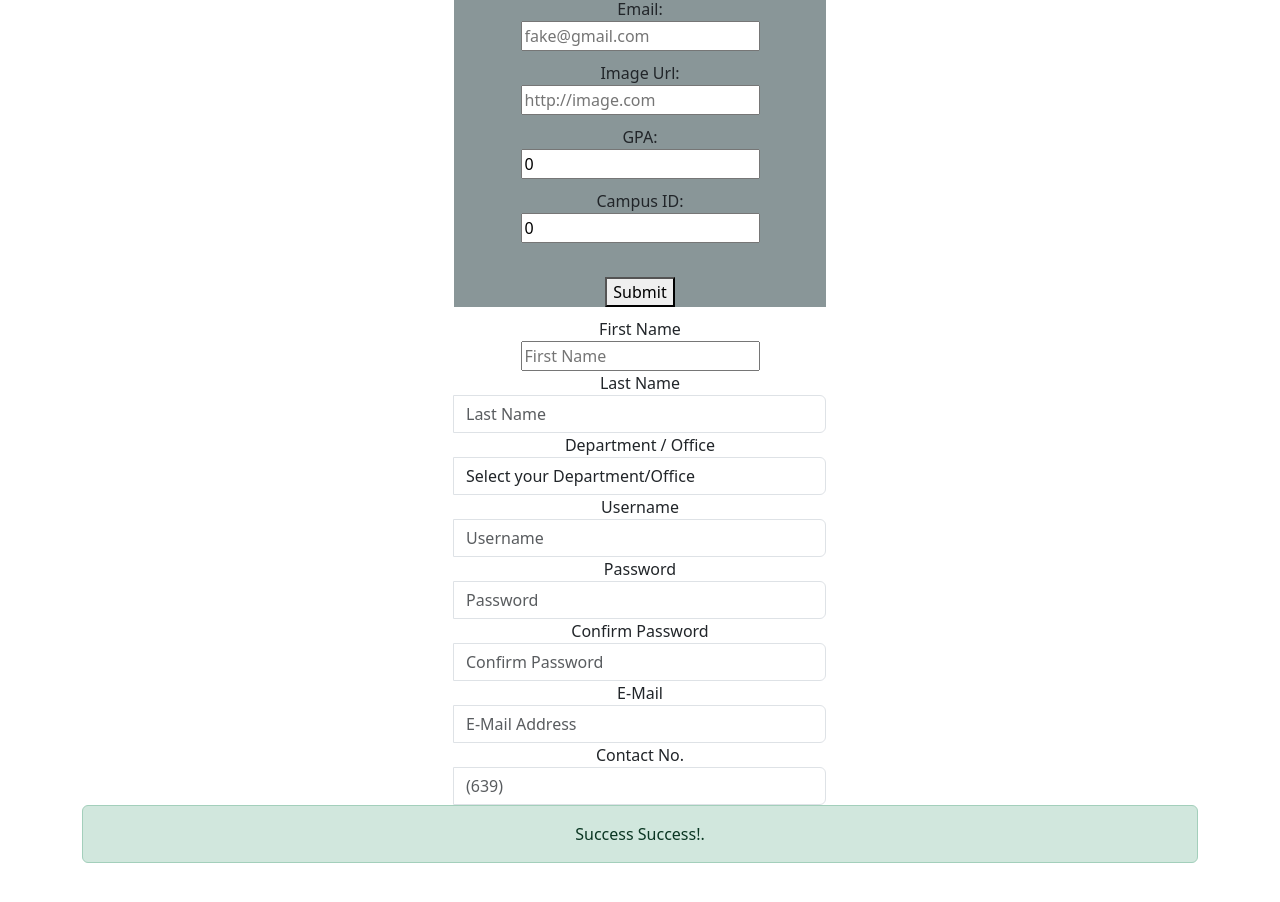
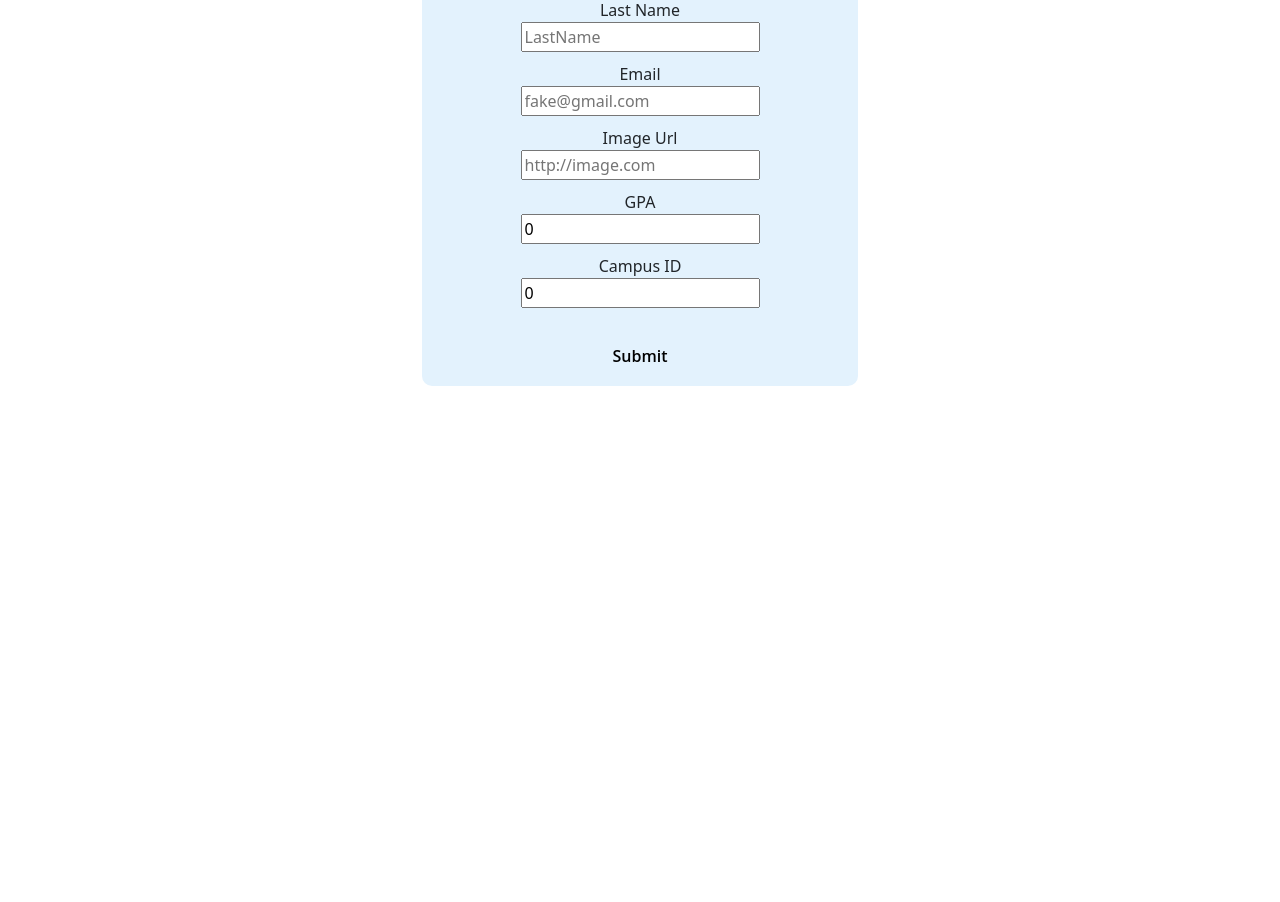
Before and after one commit to jons-repo/CRUD-App, a React (Create React App) app: page /students/add in a window 1280 px wide. Shown: the part 280-1182 px from the top of the page. After the commit the page ends 800 px from the top, so only its background shows below. Built offline with nearby package versions, Linux system fonts and the light colour scheme.

Commit message:
Did the css for the student registration form

```diff
--- a/src/App/App.css
+++ b/src/App/App.css
@@ -1,5 +1,6 @@
 .centered {
     text-align: center;
+    margin-top: 25px;
   }
 
 
@@ -57,4 +58,31 @@
 .formInput {
     margin: 10px;
     align-items: end;
+
 }
+
+.button {
+    background-color: transparent;
+    border-color: black;
+    border: 0;
+    font-family: 'Open Sans', sans-serif;
+    font-weight: 600;
+    line-height: 1;
+    width: 100%; /* Large, mobile-friendly touch target */
+    border-radius: 3px;
+
+    /* Media Queries */
+    @media (min-width: 37.5em) {
+      width: auto;
+      padding:0.4rem 2rem;
+    }
+  }
+
+  .button:hover{
+    border: 2;
+    background-color: #bcdff7b6;
+  }
+
+  .button:active{
+    background-color:#bcdff7;
+  }
--- a/src/components/studentForm.jsx
+++ b/src/components/studentForm.jsx
@@ -56,182 +56,60 @@ const StudentForm = ({ onSubmit }) => {
 
     return (
         <div>
-            <form class="addForm" onSubmit={handleSubmitChange}>
+            <br></br>
+            <form className="form-group" style={{ backgroundColor: "#e3f2fd", display: "inline-block", padding:" 1rem 2rem", borderRadius: "10px"}} onSubmit={handleSubmitChange}>
 
                 <center><legend><h3><b>Student Registration Form</b></h3></legend></center><br />
 
 
                 <div class="formInput">
-                    <label htmlFor="firstName" >First Name: </label>
+                    <label htmlFor="firstName" >First Name </label>
                     <div>
                         <input type="text" placeholder="FirstName" id="firstName" value={firstName} onChange={handleFirstNameChange} />
                     </div>
                 </div>
                 <div class="formInput">
-                    <label htmlFor="lastName">Last Name: </label>
+                    <label htmlFor="lastName">Last Name </label>
                     <div>
                         <input type="text" placeholder="LastName" id="lastName" value={lastName} onChange={handleLastNameChange} />
                     </div>
                 </div>
                 <div class="formInput">
-                    <label htmlFor="email">Email: </label>
+                    <label htmlFor="email">Email </label>
                     <div>
                         <input type="text" placeholder="fake@gmail.com" id="email" value={email} onChange={handleEmailChange} />
                     </div>
                 </div>
                 <div class="formInput">
-                    <label htmlFor="imageUrl">Image Url: </label>
+                    <label htmlFor="imageUrl">Image Url </label>
                     <div>
                         <input type="text" placeholder="http://image.com" id="imageUrl" value={imageUrl} onChange={handleImageUrlChange} />
 
                     </div>
                 </div>
                 <div class="formInput">
-                    <label htmlFor="gpa">GPA: </label>
+                    <label htmlFor="gpa">GPA </label>
                     <div>
                         <input type="number" step="0.1" id="gpa" value={gpa} onChange={handleGpaChange} />
                     </div>
                 </div>
                 <div class="formInput">
-                    <label htmlFor="campus id">Campus ID: </label>
+                    <label htmlFor="campus id">Campus ID </label>
                     <div>
                         <input type="number" id="campuId" value={campusId} onChange={handleCampusIdChange} />
                     </div>
                 </div>
                 <br></br>
 
-                <button type="submit">Submit</button>
+                <button class="button" type="submit">Submit</button>
 
 
             </form>
 
 
-            <div class="container">
-
-                <form class="well form-horizontal" action=" " method="post" id="contact_form">
-                    <fieldset>
-
-                        {/* <!-- Form Name --> */}
-
-                        {/* <!-- Text input--> */}
-
-                        <div >
-                            <label >First Name</label>
-                            <div >
-                                <div >
-                                    <input name="first_name" placeholder="First Name" type="text" />
-                                </div>
-                            </div>
-                        </div>
-
-                        {/* <!-- Text input--> */}
-
-                        <div class="form-group">
-                            <label class="col-md-4 control-label" >Last Name</label>
-                            <div class="col-md-4 inputGroupContainer">
-                                <div class="input-group">
-                                    <span class="input-group-addon"><i class="glyphicon glyphicon-user"></i></span>
-                                    <input name="last_name" placeholder="Last Name" class="form-control" type="text" />
-                                </div>
-                            </div>
-                        </div>
-
-                        <div class="form-group">
-                            <label class="col-md-4 control-label">Department / Office</label>
-                            <div class="col-md-4 selectContainer">
-                                <div class="input-group">
-                                    <span class="input-group-addon"><i class="glyphicon glyphicon-list"></i></span>
-                                    <select name="department" class="form-control selectpicker">
-                                        <option value="">Select your Department/Office</option>
-                                        <option>Department of Engineering</option>
-                                        <option>Department of Agriculture</option>
-                                        <option >Accounting Office</option>
-                                        <option >Tresurer's Office</option>
-                                        <option >MPDC</option>
-                                        <option >MCTC</option>
-                                        <option >MCR</option>
-                                        <option >Mayor's Office</option>
-                                        <option >Tourism Office</option>
-                                    </select>
-                                </div>
-                            </div>
-                        </div>
-
-                        {/* <!-- Text input--> */}
-
-                        <div class="form-group">
-                            <label class="col-md-4 control-label">Username</label>
-                            <div class="col-md-4 inputGroupContainer">
-                                <div class="input-group">
-                                    <span class="input-group-addon"><i class="glyphicon glyphicon-user"></i></span>
-                                    <input name="user_name" placeholder="Username" class="form-control" type="text" />
-                                </div>
-                            </div>
-                        </div>
-
-                        {/* <!-- Text input--> */}
-
-                        <div class="form-group">
-                            <label class="col-md-4 control-label" >Password</label>
-                            <div class="col-md-4 inputGroupContainer">
-                                <div class="input-group">
-                                    <span class="input-group-addon"><i class="glyphicon glyphicon-user"></i></span>
-                                    <input name="user_password" placeholder="Password" class="form-control" type="password" />
-                                </div>
-                            </div>
-                        </div>
-
-                        {/* <!-- Text input--> */}
-
-                        <div class="form-group">
-                            <label class="col-md-4 control-label" >Confirm Password</label>
-                            <div class="col-md-4 inputGroupContainer">
-                                <div class="input-group">
-                                    <span class="input-group-addon"><i class="glyphicon glyphicon-user"></i></span>
-                                    <input name="confirm_password" placeholder="Confirm Password" class="form-control" type="password" />
-                                </div>
-                            </div>
-                        </div>
-
-                        {/* <!-- Text input--> */}
-                        <div class="form-group">
-                            <label class="col-md-4 control-label">E-Mail</label>
-                            <div class="col-md-4 inputGroupContainer">
-                                <div class="input-group">
-                                    <span class="input-group-addon"><i class="glyphicon glyphicon-envelope"></i></span>
-                                    <input name="email" placeholder="E-Mail Address" class="form-control" type="text" />
-                                </div>
-                            </div>
-                        </div>
+            {/* <div class="alert alert-success" role="alert" id="success_message">Success <i class="glyphicon glyphicon-thumbs-up"></i> Success!.</div> */}
 
 
-                        {/* <!-- Text input--> */}
-
-                        <div class="form-group">
-                            <label class="col-md-4 control-label">Contact No.</label>
-                            <div class="col-md-4 inputGroupContainer">
-                                <div class="input-group">
-                                    <span class="input-group-addon"><i class="glyphicon glyphicon-earphone"></i></span>
-                                    <input name="contact_no" placeholder="(639)" class="form-control" type="text" />
-                                </div>
-                            </div>
-                        </div>
-
-                        {/* <!-- Select Basic --> */}
-
-                        {/* <!-- Success message --> */}
-                        <div class="alert alert-success" role="alert" id="success_message">Success <i class="glyphicon glyphicon-thumbs-up"></i> Success!.</div>
-
-                        {/* <!-- Button --> */}
-                        <div class="form-group">
-                            <label class="col-md-4 control-label"></label>
-                            <div class="col-md-4"><br />
-                            </div>
-                        </div>
-
-                    </fieldset>
-                </form>
-            </div>
         </div>
 
 
--- a/src/pages/AddStudent.jsx
+++ b/src/pages/AddStudent.jsx
@@ -12,7 +12,7 @@ const AddStudent = () => {
     return (
         <center>
             <div>
-            <h2 class="centered">Add Student Page</h2>
+            <h1 class="centered">Add Student Page</h1>
             <StudentForm onSubmit={handleFormSubmit}/>
             </div>
         </center>
```
